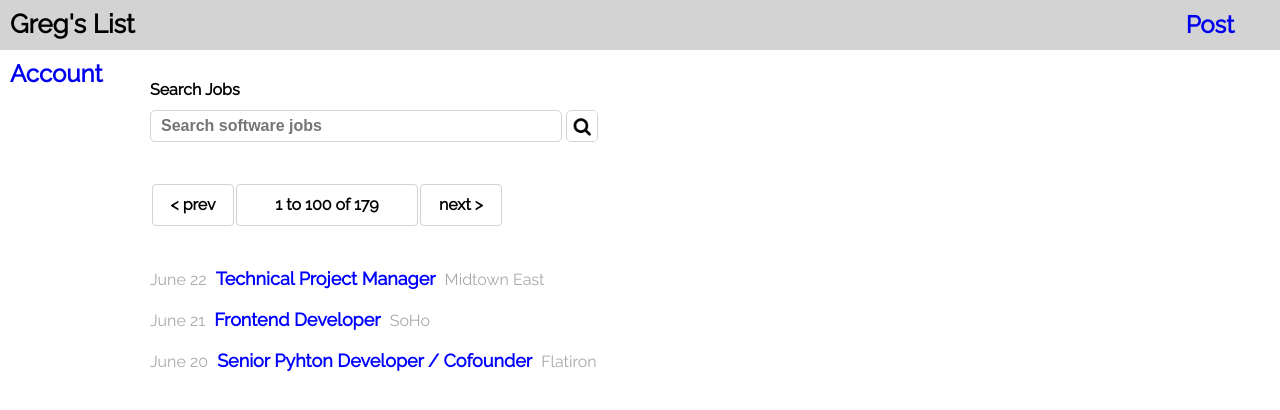
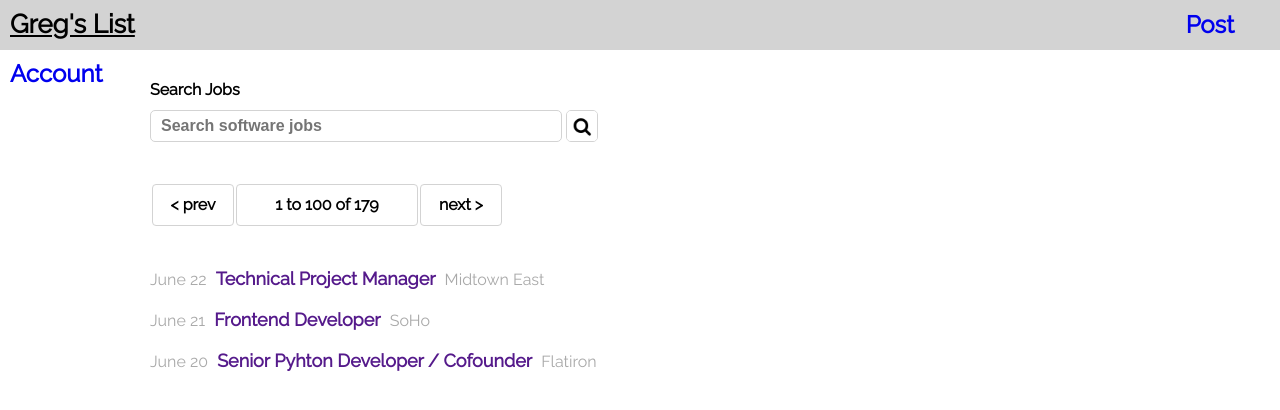
Before and after one commit to NomitZnerol/Design2Code, a plain HTML site: page index.html in a window 1280 px wide. In both pictures the pointer is over the element "Greg's List". Drawn offline with Linux system fonts and the light colour scheme.

Commit message:
initial commit

```diff
--- a/index.html
+++ b/index.html
@@ -26,8 +26,8 @@
 			<td>next ></td>
 		</tr>
 	</table>
-	<p class="margin">June 22 <span>Technical Project Manager</span> Midtown East</p>
-	<p>June 21 <span>Frontend Developer</span> SoHo</p>
-	<p>June 20 <span>Senior Pyhton Developer / Cofounder</span> Flatiron</p>
+	<p class="margin">June 22 <span><a href="">Technical Project Manager</a></span> Midtown East</p>
+	<p>June 21 <span><a href="">Frontend Developer</a></span> SoHo</p>
+	<p>June 20 <span><a href="">Senior Pyhton Developer / Cofounder</a></span> Flatiron</p>
 </body>
 </html>
--- a/main.css
+++ b/main.css
@@ -32,6 +32,11 @@ h1{
 
 }
 
+h1:hover{
+	cursor: pointer;
+	text-decoration: underline;
+}
+
 li{
 	display: inline-block;
 	font-family: Raleway;
@@ -43,6 +48,10 @@ li{
 a{
 	text-decoration: none;
 
+}
+
+a:hover{
+	text-decoration: underline;
 }
 
 form{
@@ -74,6 +83,10 @@ input{
 	top: 11px;
 	border: 1px solid lightgrey;
 	border-radius: 5px;
+}
+
+.glass:hover{
+	cursor: pointer;
 }
 
 table{
@@ -116,3 +129,11 @@ span{
 	font-size: 18px;
 	margin: 0px 5px;
 }
+
+td:first-child:hover{
+	text-decoration: underline;
+}
+
+td:nth-child(3):hover{
+	text-decoration: underline;
+}
```
